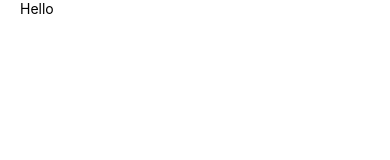
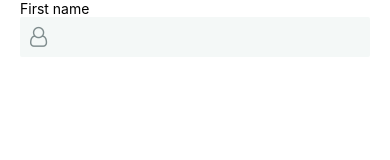
Before and after one commit to actjacob/RealTimeChat, a React Native app: screen /ChatScreen in a window 390 px wide. Shown: the top 160 px of the page. Built offline with nearby package versions, Linux system fonts and the light colour scheme.

Commit message:
Add reusable Input component

```diff
--- /dev/null
+++ b/components/Input.js
@@ -0,0 +1,44 @@
+import React from 'react';
+import { StyleSheet, View, Text, TextInput } from 'react-native';
+import colors from '../constants/colors';
+import FontAwesome from '@expo/vector-icons/FontAwesome';
+
+const Input = (props) => {
+  return (
+    <View style={styles.container}>
+      <Text>{props.label} </Text>
+
+      <View style={styles.inputContainer}>
+        {props.icon && (
+          <props.iconPack
+            name={props.icon}
+            size={props.iconSize || 15}
+            style={styles.icon}
+          />
+        )}
+        <TextInput />
+      </View>
+    </View>
+  );
+};
+
+export default Input;
+
+const styles = StyleSheet.create({
+  container: {
+    width: '100%',
+  },
+  inputContainer: {
+    width: '100%',
+    backgroundColor: colors.nearlyWhite,
+    flexDirection: 'row',
+    alignItems: 'center', // dikeyde hizalama
+    paddingHorizontal: 10,
+    paddingVertical: 10,
+    borderRadius: 2,
+  },
+  icon: {
+    marginRight: 10,
+    color: colors.gray,
+  },
+});
--- a/constants/colors.js
+++ b/constants/colors.js
@@ -1,4 +1,6 @@
 export default {
   blue: '#3498db',
   lightGray: '#bdc3c7',
+  nearlyWhite: '#F4F8F7',
+  gray: '#7f8c8d',
 };
--- a/screens/AuthScreen.js
+++ b/screens/AuthScreen.js
@@ -2,12 +2,19 @@ import { StyleSheet, Text, View } from 'react-native';
 import React from 'react';
 import { SafeAreaView } from 'react-native-safe-area-context';
 import PageContainer from '../components/PageContainer';
+import Input from '../components/Input';
+import { FontAwesome } from '@expo/vector-icons';
 
 const AuthScreen = () => {
   return (
     <SafeAreaView style={{ flex: 1 }}>
       <PageContainer>
-        <Text>Hello</Text>
+        <Input
+          label="First name"
+          icon="user-o"
+          iconPack={FontAwesome}
+          iconSize={20}
+        />
       </PageContainer>
     </SafeAreaView>
   );
```
Also changed, not shown: .prettierrc.json.
